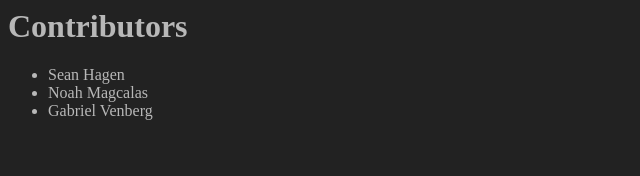
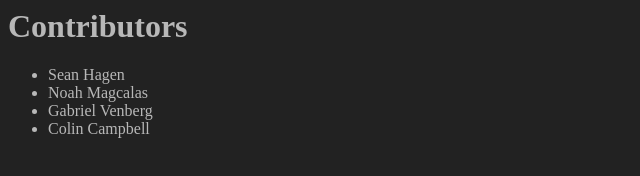
Before and after one commit to JuliaCaesar/sigGit2022, a plain HTML site: page index.html in a window 1280 px wide. Shown: the whole page, without its empty margins (0-640 px from the left). Drawn offline with Linux system fonts and the light colour scheme.

Commit message:
- Added name

```diff
--- a/index.html
+++ b/index.html
@@ -12,6 +12,9 @@
                 Noah Magcalas
             </li>
 			      <li>Gabriel Venberg</li>
+            <li>
+                Colin Campbell
+            </li>
         </ul>
 
 </body>
```
